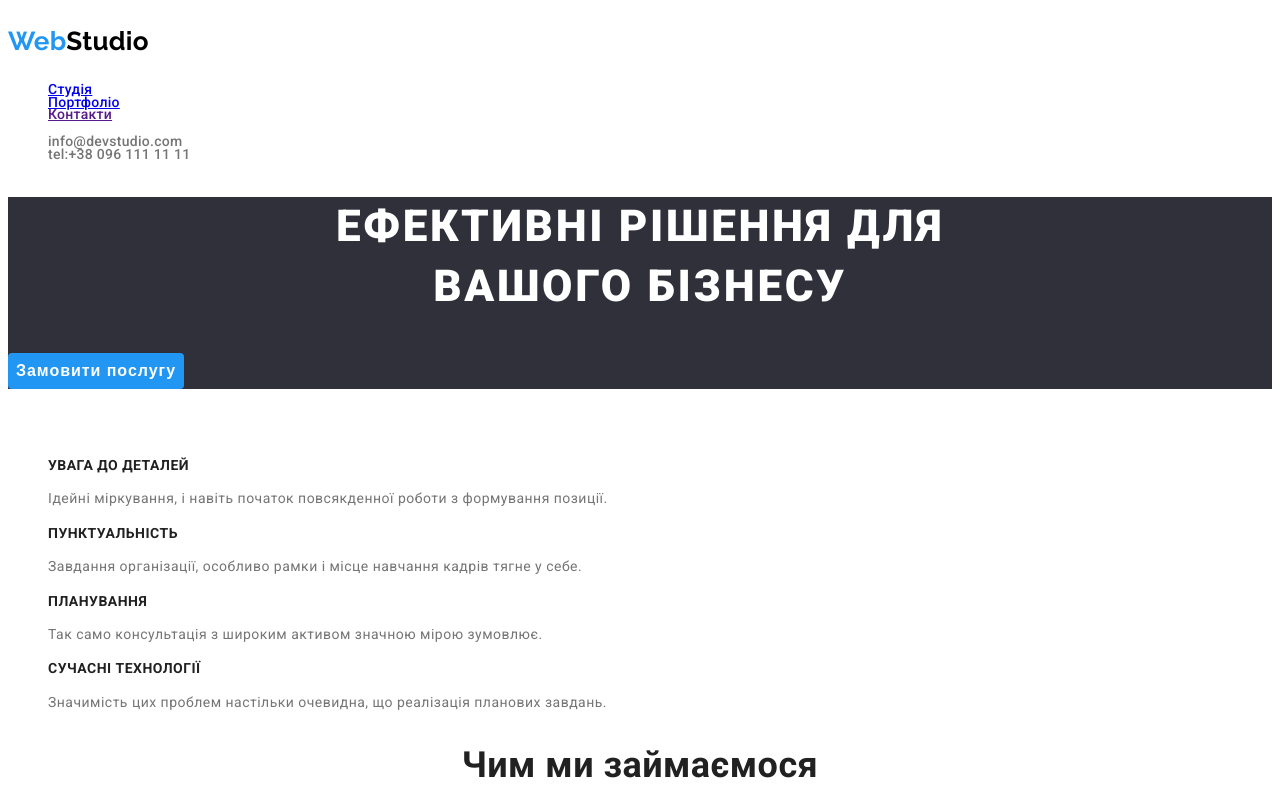
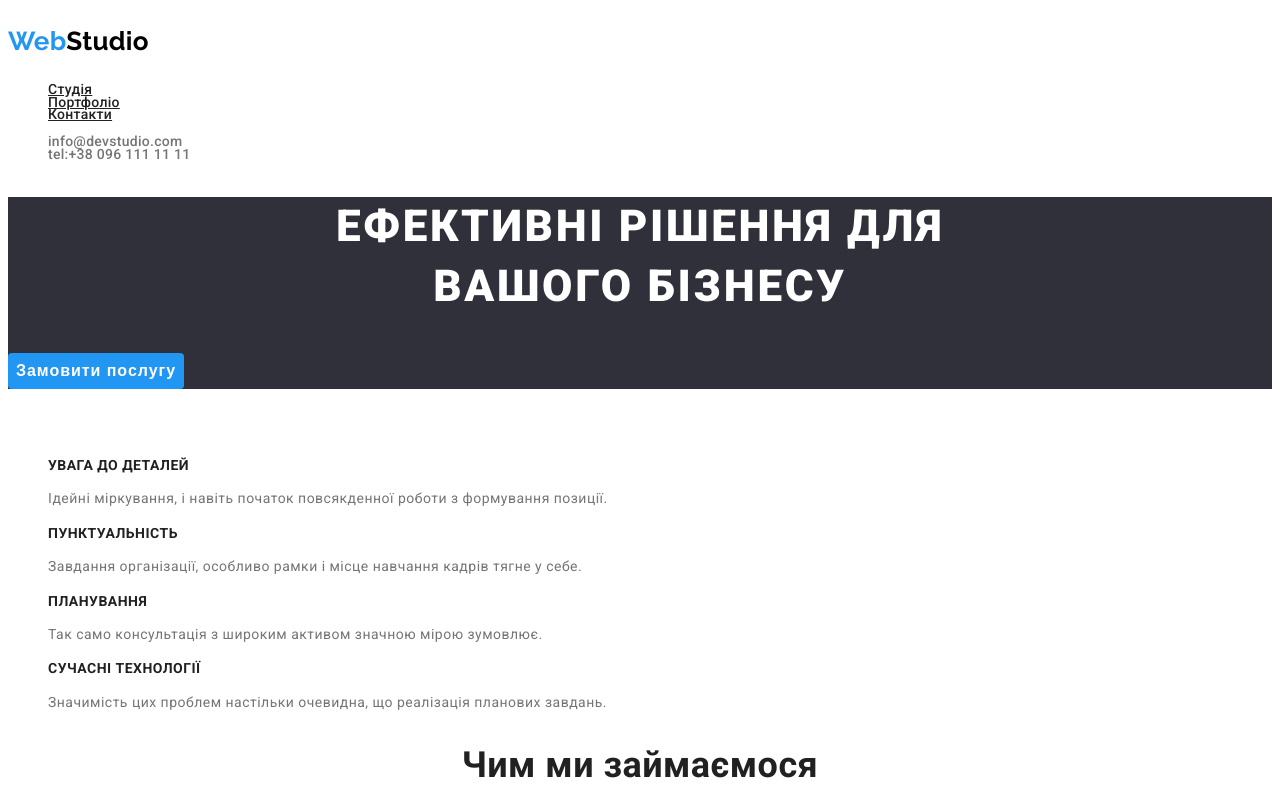
Before and after one commit to Dimar95/goit-markup-hw-02, a plain HTML site: page index.html in a window 1280 px wide. Shown: the top 800 px of the page. Drawn offline with Linux system fonts and the light colour scheme.

Commit message:
Фикс цвета ссылок

```diff
--- a/css/style.css
+++ b/css/style.css
@@ -50,6 +50,9 @@ color: var(--accent-text-color);
 }
 .site-nav .link:hover, .site-nav .link:focus {
     color: #2196F3;
+}
+.site-nav .link{
+        color: var(--title-text-color);
 }
 /* .site-nav .link.current{
     color: var(--accent-text-color);
--- a/index.html
+++ b/index.html
@@ -17,7 +17,7 @@
         <a href="./index.html" class="logo"><p><span class="logo-web">Web</span>Studio</p></a>
 
             <ul class="site-nav">
-                <li><a href="./index.html" class="link current">Студія</a></li>
+                <li><a href="./index.html" class="link">Студія</a></li>
                 <li><a href="./portfolio.html" class="link">Портфоліо</a></li>
                 <li><a href="" class="link">Контакти</a></li>
             </ul>
```
